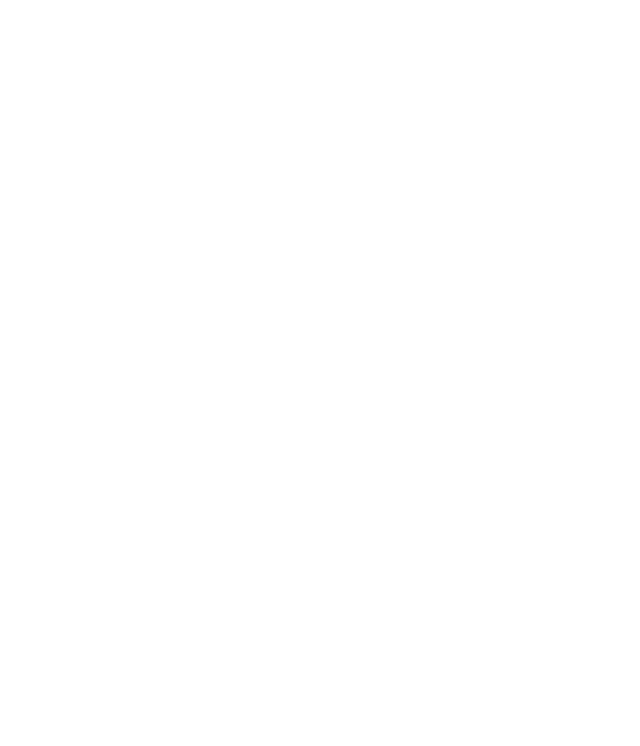
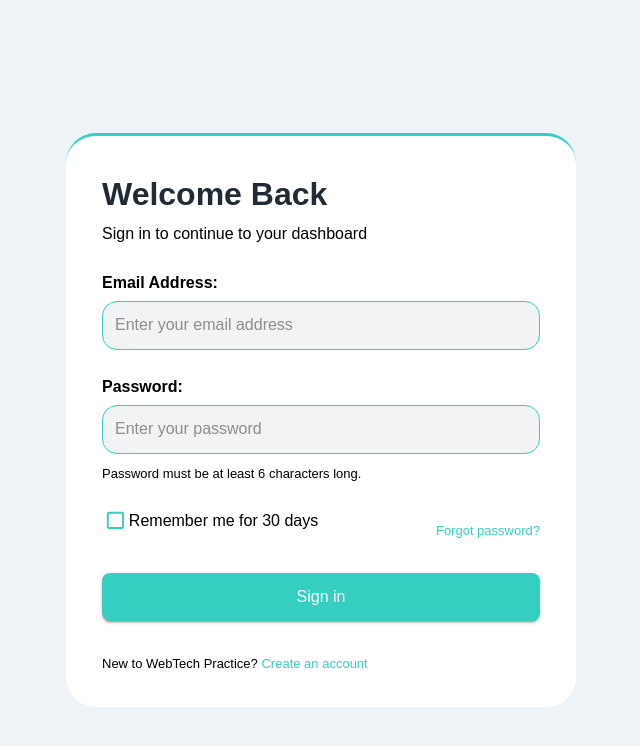
Before and after one commit to SachiinVishwakarma/T1-SV-AnkitKumar, a React (Create React App) app in the folder Level_2/level_2/: page /login in a window 1280 px wide. Before the commit this address had no page. Shown: the top 746 px of the page, without its empty margins (319-959 px from the left). Built offline with nearby package versions, Linux system fonts and the light colour scheme.

Commit message:
Full signup and login page ui

```diff
--- a/Level_2/level_2/src/App.js
+++ b/Level_2/level_2/src/App.js
@@ -3,6 +3,7 @@
 import Landing_page from "./pages/Landing";
 import Theme from "./Theme/Theme";
 import Signup from "./pages/Signup";
+import Login from "./pages/Login";
 function App() {
 
   return (
@@ -11,6 +12,7 @@
         <Routes>
           <Route path="/" element={<Landing_page/>}/>
           <Route path="/signup" element={<Signup/>}/>
+          <Route path="/login" element={<Login/>}/>
         </Routes>
       </BrowserRouter>
     </ThemeProvider>
--- a/Level_2/level_2/src/Theme/Checkstyle.js
+++ b/Level_2/level_2/src/Theme/Checkstyle.js
@@ -10,7 +10,9 @@
   },
 
   label: {
-    mt: "10px",
+    mt: "0px",
+    mb: "20px",
+    ml: "2px",
 
     "& .MuiFormControlLabel-label": {
       fontSize: theme.typography.fontSize,
--- a/Level_2/level_2/src/Theme/Inputstyle.js
+++ b/Level_2/level_2/src/Theme/Inputstyle.js
@@ -2,17 +2,18 @@
   label: {
     fontSize: theme.typography.fontSize,
     fontWeight: theme.typography.fontWeightBold,
-    mb: "3px",
+    mb: "6px",
   },
 
   input: {
     "& .MuiInputBase-input": {
       fontSize: theme.typography.fontSize,
-      padding: "9px",
+      padding: "13px",
     },
 
     "& .MuiOutlinedInput-root": {
       borderRadius: theme.borders.midborderradius,
+      backgroundColor: theme.palette.background.sec,
 
       "& fieldset": {
         borderColor: theme.palette.secondary.main,
--- /dev/null
+++ b/Level_2/level_2/src/Theme/Loginstyle.js
@@ -0,0 +1,67 @@
+export const Loginstyle = (theme) => ({
+  page: {
+    minHeight: "100vh",
+    backgroundColor: "#eef3f8",
+    display: "flex",
+    justifyContent: "center",
+    alignItems: "center",
+    padding: "20px",
+  },
+
+  card: {
+    width: "100%",
+    maxWidth: "510px",
+    padding: "34px 36px",
+    borderRadius: theme.borders.largeborderradius,
+    borderTop: `3px solid ${theme.palette.secondary.main}`,
+    backgroundColor: "#ffffff",
+    boxSizing: "border-box",
+  },
+
+  subheading: {
+    justifyContent: "flex-start",
+    mb: "4px",
+  },
+
+  text: {
+    mb: "25px",
+  },
+
+  input: {
+    mb: "25px",
+  },
+
+  helpText: {
+    fontSize: theme.typography.xs,
+    mb: "25px",
+    mt: "-15px",
+  },
+
+  options: {
+    justifyContent: "space-between",
+    alignItems: "center",
+    mb: "20px",
+  },
+
+  forgot: {
+    fontSize: theme.typography.xs,
+    color: theme.palette.secondary.main,
+    cursor: "pointer",
+  },
+
+  button: {
+    padding: "10px",
+    mb: "15px",
+  },
+
+  signupText: {
+    fontSize: theme.typography.xs,
+    mt: "18px",
+    mb: "0px",
+  },
+
+  signup: {
+    color: theme.palette.secondary.main,
+    cursor: "pointer",
+  },
+});
--- a/Level_2/level_2/src/Theme/Signupstyle.js
+++ b/Level_2/level_2/src/Theme/Signupstyle.js
@@ -1,22 +1,27 @@
 export const Signupstyle = (theme) => ({
   page: {
     minHeight: "100vh",
-    backgroundColor: theme.palette.background.default,
+    backgroundColor: theme.palette.background.sec,
     display: "flex",
     justifyContent: "center",
     alignItems: "center",
   },
 
   paper: {
-    width: "615x",
-    padding: "24px",
+    width: "100%",
+    maxWidth: "510px",
+    padding: "20px",
     borderRadius: theme.borders.largeborderradius,
     borderTop: `3px solid ${theme.palette.secondary.main}`,
     backgroundColor: theme.palette.background.default,
   },
 
   row: {
-    mt: "17px",
+    mt: "25px",
+  },
+
+  nameRow: {
+  mt: "8px",
   },
 
   halfBox: {
@@ -25,11 +30,43 @@
 
   terms: {
     fontSize: theme.typography.fontSize,
-    mt: "12px",
+    mt: "18px",
   },
 
   signin: {
     color: theme.palette.secondary.main,
     cursor: "pointer",
   },
+
+  email: {
+  mt: "25px",
+  },
+
+  passwordText: {
+  mt: "10px",
+  mb: "15px",
+  },
+
+  smallText: {
+    fontSize: theme.typography.xs,
+    lineHeight: "1.2",
+    mb: "0px",
+  },
+
+  check: {
+  mt: "20px",
+  mb: "25px",
+  },
+
+  subheading: {
+  justifyContent: "flex-start",
+  mb: "4px",
+  },
+
+  button: {
+  width: "100%",
+  padding: "10px",
+  mt: "0px",
+  mb: "10px",
+  },
 });
--- a/Level_2/level_2/src/Theme/Theme.js
+++ b/Level_2/level_2/src/Theme/Theme.js
@@ -14,6 +14,7 @@
 
     background: {
       default: "#ffffff",
+      sec: "#f1f3f4"
     },
 
     text: {
@@ -24,6 +25,7 @@
 
   typography: {
     fontFamily: "sans-serif",
+    xs: 13,
     fontSize: 16,
     fontsizemid: 24,
     fontsizelarge: 36,
--- a/Level_2/level_2/src/components/Button/Colorbutton.js
+++ b/Level_2/level_2/src/components/Button/Colorbutton.js
@@ -1,10 +1,13 @@
-import { Button } from "@mui/material";
+import { Button,useTheme} from "@mui/material";
 import { colorbuttoncss } from "../../Theme/colorbuttonstyle";
 const Colorbutton = (props) => {
+  const theme = useTheme();
+  const styles = colorbuttoncss(theme);
   return (
     <Button
       variant="contained"
-      sx={colorbuttoncss}
+      fullWidth={props.fullWidth}
+      sx={{...styles, ...props.sx}}
     >
       {props.txt}
     </Button>
--- a/Level_2/level_2/src/components/Subheading/Subheading.js
+++ b/Level_2/level_2/src/components/Subheading/Subheading.js
@@ -9,6 +9,7 @@
               mb: 5,
               display: "flex",
               justifyContent: "center",
+              ...props.sx,
             }}
           >
             {props.txt}
--- a/Level_2/level_2/src/components/text/Text.js
+++ b/Level_2/level_2/src/components/text/Text.js
@@ -4,7 +4,7 @@
         <Typography
             sx={{
             fontSize: "16px",
-            lineHeight: 1.7,
+            lineHeight: 1.5,
             color: "black",
             mb: 2,
             ...props.sx,
--- /dev/null
+++ b/Level_2/level_2/src/pages/Login.js
@@ -0,0 +1,76 @@
+import { Box, Typography, Stack, useTheme } from "@mui/material";
+import Input from "../components/Input/Input";
+import Text from "../components/text/Text";
+import Subheading from "../components/Subheading/Subheading";
+import Check from "../components/Checkbox/Check";
+import Colorbutton from "../components/Button/Colorbutton";
+import { Loginstyle } from "../Theme/Loginstyle";
+
+const Login = () => {
+  const theme = useTheme();
+  const styles = Loginstyle(theme);
+
+  return (
+    <Box sx={styles.page}>
+      <Box sx={styles.card}>
+
+        <Subheading
+          txt="Welcome Back"
+          sx={styles.subheading}
+        />
+
+        <Text
+          txt="Sign in to continue to your dashboard"
+          sx={styles.text}
+        />
+
+        <Box sx={styles.input}>
+          <Input
+            label="Email Address:"
+            placeholder="Enter your email address"
+          />
+        </Box>
+
+        <Box sx={styles.input}>
+          <Input
+            label="Password:"
+            placeholder="Enter your password"
+            type="password"
+          />
+        </Box>
+
+        <Text
+          txt="Password must be at least 6 characters long."
+          sx={styles.helpText}
+        />
+
+        <Stack
+          direction="row"
+          sx={styles.options}
+        >
+          <Check label="Remember me for 30 days" />
+
+          <Typography sx={styles.forgot}>
+            Forgot password?
+          </Typography>
+        </Stack>
+
+        <Colorbutton
+          txt="Sign in"
+          fullWidth
+          sx={styles.button}
+        />
+
+        <Typography sx={styles.signupText}>
+          New to WebTech Practice?{" "}
+          <Box component="span" sx={styles.signup}>
+            Create an account
+          </Box>
+        </Typography>
+
+      </Box>
+    </Box>
+  );
+};
+
+export default Login;
--- a/Level_2/level_2/src/pages/Signup.js
+++ b/Level_2/level_2/src/pages/Signup.js
@@ -14,11 +14,11 @@
         elevation={0}
         sx={styles.paper}
       >
-        <Subheading txt="Create your account"/>
+        <Subheading txt="Create your account" sx={styles.subheading}/>
 
         <Text txt="Sign up to access the practice dashboard."/>
 
-        <Stack direction="row" spacing={1}>
+        <Stack direction="row" spacing={1.5} sx={styles.nameRow}>
           <Box sx={styles.halfBox}>
             <Input label="First Name:" placeholder="Enter your First name"/>
           </Box>
@@ -28,7 +28,12 @@
           </Box>
         </Stack>
 
-        <Input label="Email:" placeholder="Enter your Email"/>
+        <Box sx={styles.email}>
+          <Input
+            label="Email Address:"
+            placeholder="Enter your email address"
+          />
+        </Box>
 
         <Stack direction="row" spacing={1} sx={styles.row}>
           <Box sx={styles.halfBox}>
@@ -40,14 +45,16 @@
           </Box>
         </Stack>
 
-        <Text txt="Use at least 8 characters, with"/>
-        <Text txt="letters & numbers"/>
+        <Box sx={styles.passwordText}>
+        <Text txt="Use at least 8 characters, with" sx={styles.smallText}/>
+        <Text txt="letters & numbers" sx={styles.smallText}/>
+        </Box>
 
         <Stack>
           <Check label="I agree to the terms"/>
         </Stack>
 
-        <Colorbutton txt="Create Account"/>
+        <Colorbutton txt="Create Account" fullWidth sx={styles.button}/>
 
         <Typography
           sx={styles.terms}
```
